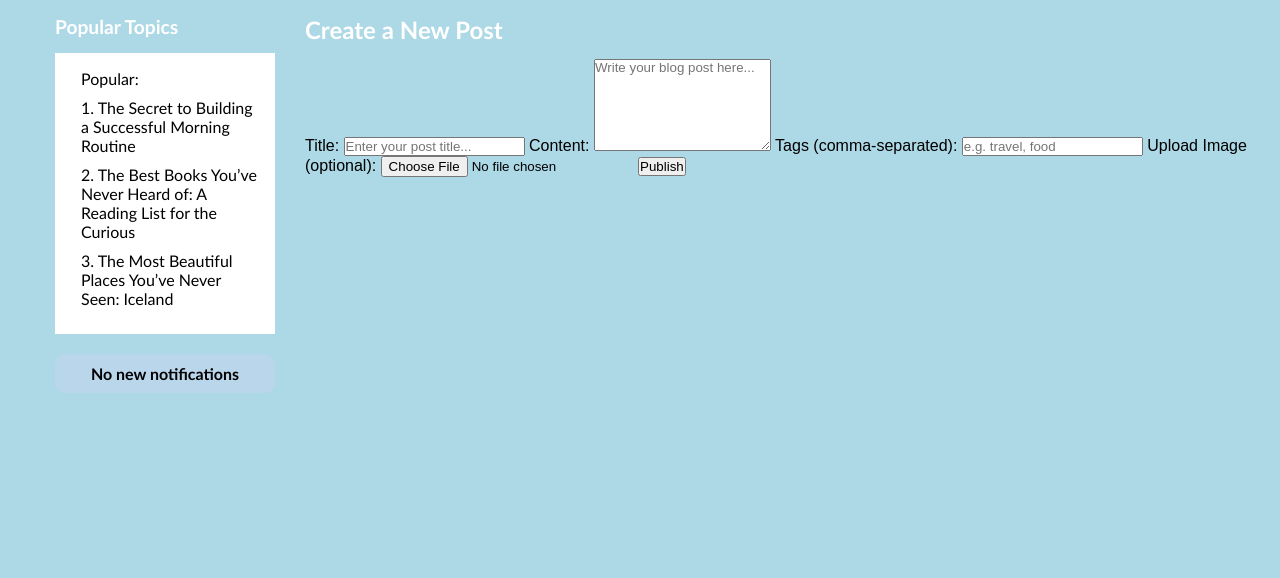
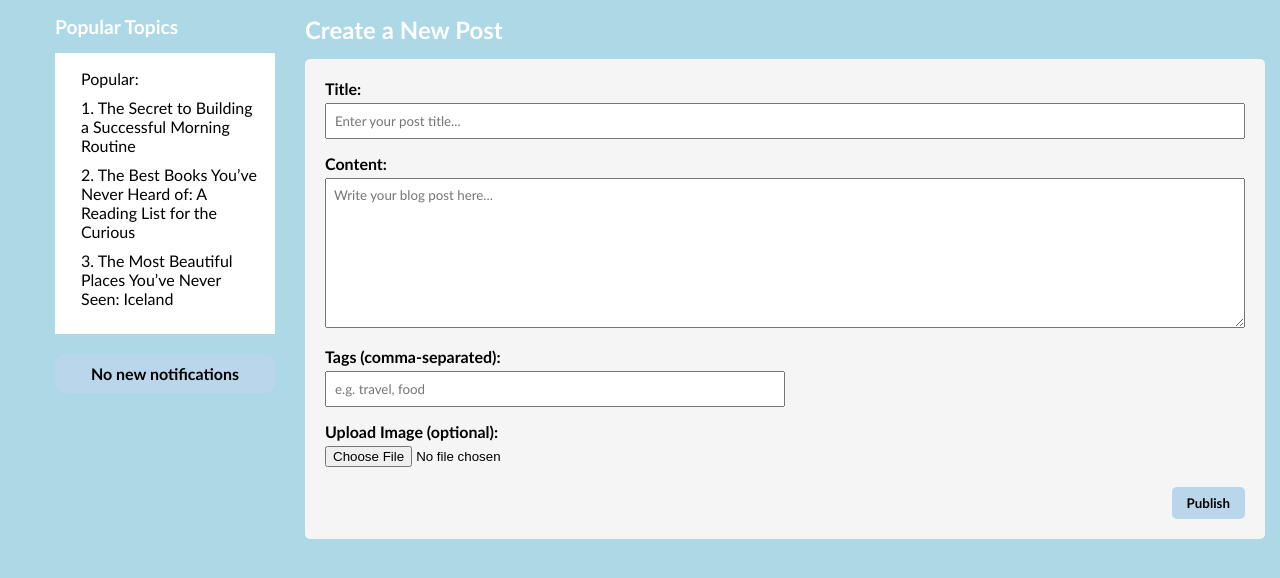
Before and after one commit to jademola/CommonGround, a PHP site: page /newpost.php in a window 1280 px wide. Shown: the part 127-705 px from the top of the page. Run offline with PHP 8.4, Linux system fonts and the light colour scheme.

Commit message:
Updated login and new post pages CSS according to design document

```diff
--- a/newpost.php
+++ b/newpost.php
@@ -29,6 +29,7 @@
       <h2 class="feed-header">Create a New Post</h2>
 
       <form id="newPostForm" class="new-post-form">
+        <div id="titleContent">
           <!-- Title -->
           <label for="postTitle">Title:</label>
           <input
@@ -38,7 +39,9 @@
             placeholder="Enter your post title..."
             required
           >
+        </div id=tit>
 
+        <div id="blogContent">
           <!-- Content -->
           <label for="postContent">Content:</label>
           <textarea
@@ -48,7 +51,9 @@
             placeholder="Write your blog post here..."
             required
           ></textarea>
+        </div>
 
+        <div id="tagContent">
           <!-- Tags -->
           <label for="postTags">Tags (comma-separated):</label>
           <input
@@ -57,7 +62,9 @@
             name="postTags"
             placeholder="e.g. travel, food"
           >
+        </div>
 
+        <div id="uploadImage">
           <!-- Adding image -->
           <label for="postImage">Upload Image (optional):</label>
           <input
@@ -66,9 +73,10 @@
             name="postImage"
             accept="image/*"
           >
+        </div>
 
         <!-- Publish Button -->
-        <button type="submit">Publish</button>
+        <button type="submit" id="submitBlog">Publish</button>
       </form>
     </main>
   </div>
--- a/styles.css
+++ b/styles.css
@@ -11,6 +11,7 @@ body {
     /* background-image: url(images/background.jpeg); */
     background-color: lightblue;
 }
+
 /* ========================= */
 /* Header (Name and Nav bar) */
 /* ========================= */
@@ -31,6 +32,7 @@ body {
     color: #fff9f0;
     text-shadow: 4px 4px #081f5c;
     border-radius: 20px;
+    text-decoration: none;
 }
 
 .login-btn {
@@ -222,7 +224,7 @@ body {
     display: flex;
 }
 
-.post-tags{
+.post-tags {
     margin-top: 10px;
 }
 
@@ -302,8 +304,8 @@ body {
 /* View Single Post*/
 
 #results-return a {
-        color: white;
-        text-decoration: none;
+    color: white;
+    text-decoration: none;
 }
 
 /* Search Page */
@@ -389,3 +391,154 @@ img {
     text-align: end;
     margin-bottom: 0.25rem;
 }
+
+/* ========================*/
+/* New Post Styling */
+/* ========================*/
+
+.new-post-form {
+    background-color: whitesmoke;
+    padding: 20px;
+    border-radius: 5px;
+}
+
+#titleContent {
+    margin-bottom: 15px;
+}
+
+#titleContent label {
+    display: block;
+    font-family: 'Trebuchet MS';
+    font-weight: bold;
+    margin-bottom: 5px;
+}
+
+#postTitle {
+    width: 100%;
+    padding: 8px;
+    font-family: 'Trebuchet MS';
+}
+
+#blogContent {
+    margin-bottom: 15px;
+}
+
+#blogContent label {
+    display: block;
+    font-family: 'Trebuchet MS';
+    font-weight: bold;
+    margin-bottom: 5px;
+}
+
+#postContent {
+    width: 100%;
+    min-height: 150px;
+    padding: 8px;
+    font-family: 'Trebuchet MS';
+}
+
+#tagContent {
+    margin-bottom: 15px;
+}
+
+#tagContent label {
+    display: block;
+    font-family: 'Trebuchet MS';
+    font-weight: bold;
+    margin-bottom: 5px;
+}
+
+#postTags {
+    width: 50%;
+    padding: 8px;
+    font-family: 'Trebuchet MS';
+}
+
+#uploadImage {
+    margin-bottom: 20px;
+}
+
+#uploadImage label {
+    display: block;
+    font-family: 'Trebuchet MS';
+    font-weight: bold;
+    margin-bottom: 5px;
+}
+
+#submitBlog {
+    padding: 8px 15px;
+    background-color: #bad6eb;
+    border: none;
+    border-radius: 5px;
+    cursor: pointer;
+    font-family: 'Trebuchet MS';
+    font-weight: bold;
+    display: block;
+    margin-left: auto;
+    margin-right: 0;
+}
+
+#submitBlog:hover {
+    background-color: #9abdd6;
+}
+
+/* ========================*/
+/* Login Page Styling */
+/* ========================*/
+
+#loginForm {
+    background-color: whitesmoke;
+    padding: 20px;
+    border-radius: 5px;
+}
+
+#login {
+    margin-bottom: 15px;
+}
+
+#login label {
+    display: block;
+    font-family: 'Trebuchet MS';
+    font-weight: bold;
+    margin-bottom: 5px;
+}
+
+#loginUsername {
+    width: 100%;
+    padding: 8px;
+    font-family: 'Trebuchet MS';
+}
+
+#password {
+    margin-bottom: 15px;
+}
+
+#password label {
+    display: block;
+    font-family: 'Trebuchet MS';
+    font-weight: bold;
+    margin-bottom: 5px;
+}
+
+#loginPassword {
+    width: 100%;
+    padding: 8px;
+    font-family: 'Trebuchet MS';
+}
+
+#loginButton {
+    padding: 8px 15px;
+    background-color: #bad6eb;
+    border: none;
+    border-radius: 5px;
+    cursor: pointer;
+    font-family: 'Trebuchet MS';
+    font-weight: bold;
+    display: block;
+    margin-left: auto;
+    margin-right: 0;
+}
+
+#loginButton:hover {
+    background-color: #9abdd6;
+}
```
Also changed, not shown: login.php (+12 -6 lines). Lines whose indentation alone changed are shown as unchanged.
